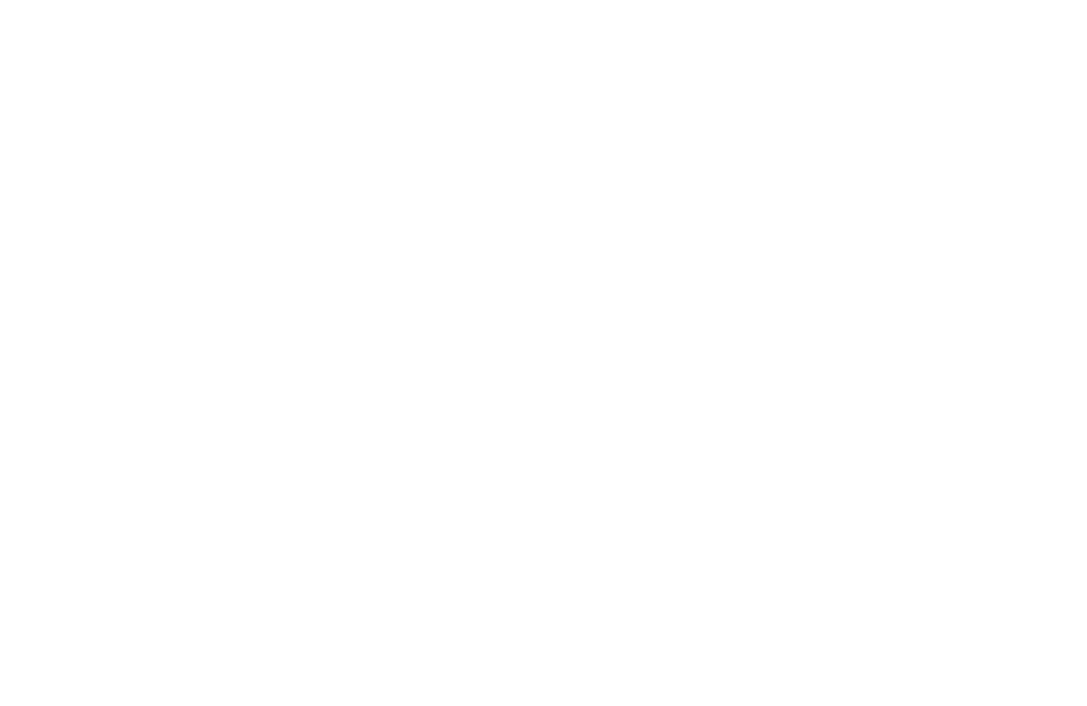
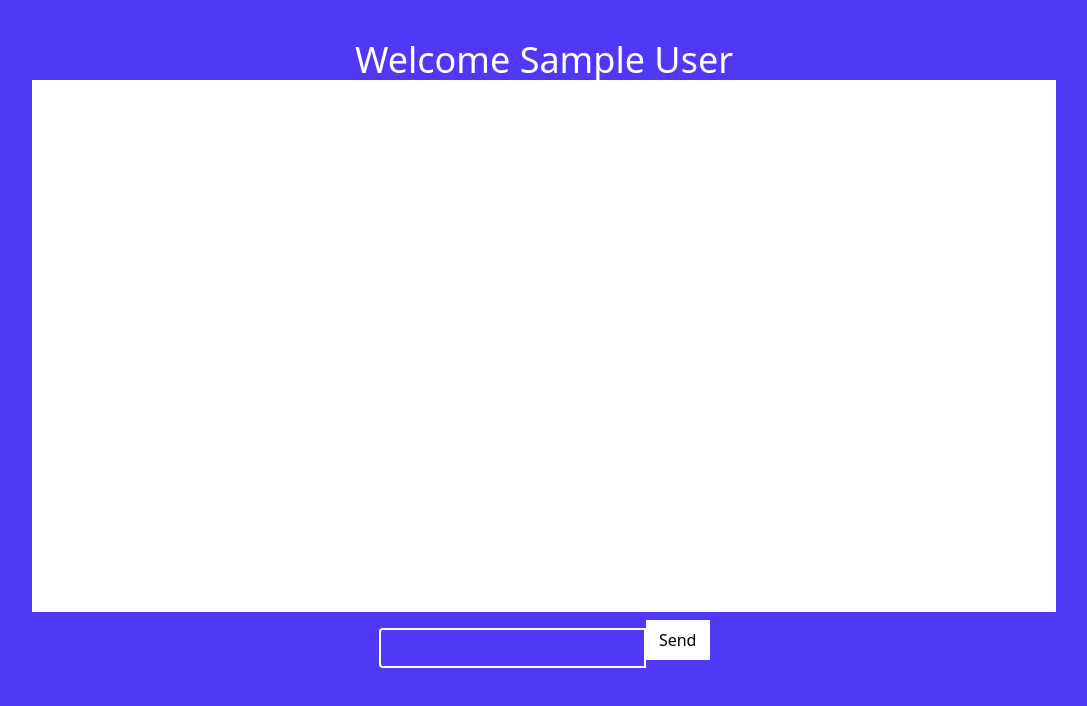
Before and after one commit to satyamdevv27/AI-language-tutor, a React app in the folder frontend/: page /chat in a window 1280 px wide. Before the commit this address had no page. Shown: the top 706 px of the page, without its empty margins (96-1183 px from the left). Built offline with nearby package versions, Linux system fonts and the light colour scheme; sample sign-in values are in the browser's storage; the HTML template or start-up script is replaced by a standard one.

Commit message:
frontend worrking with backend all good work on ui is remaining

```diff
--- a/frontend/src/App.jsx
+++ b/frontend/src/App.jsx
@@ -2,9 +2,9 @@
 import Login from "./pages/login.jsx";
 import Signup from "./pages/signup.jsx";
 import Home from "./pages/dashboard.jsx";
-
 import PrivateRoute from "./pages/protectedRoute.jsx";
 import Reset from "./pages/reset.jsx";
+import Chat from "./pages/chat.jsx";
 function App() {
   return (
     <div className="App">
@@ -21,6 +21,14 @@
           }
         />
         <Route path="/reset" element={<Reset />} />
+        <Route
+          path="/chat"
+          element={
+            <PrivateRoute>
+              <Chat />
+            </PrivateRoute>
+          }
+        />
       </Routes>
     </div>
   );
--- /dev/null
+++ b/frontend/src/pages/chat.jsx
@@ -0,0 +1,71 @@
+import { useState } from "react";
+
+function Chat() {
+  const [messages, setMessages] = useState([]);
+  const [input, setInput] = useState("");
+  const [loading, setLoading] = useState(false);
+
+  const [loggedInUser] = useState(() => {
+    const user = JSON.parse(localStorage.getItem("user"));
+    return user ? user.name : "";
+  });
+
+  const sendMessage = async () => {
+    if (!input.trim()) return;
+
+    setMessages((prev) => [...prev, { role: "user", text: input }]);
+    setLoading(true);
+
+    const res = await fetch("http://localhost:8080/api/chat", {
+      method: "POST",
+      headers: {
+        "Content-Type": "application/json",
+        Authorization: `Bearer ${localStorage.getItem("token")}`,
+      },
+      body: JSON.stringify({ message: input }),
+    });
+
+    const data = await res.json();
+
+    setMessages((prev) => [...prev, { role: "ai", text: data.reply }]);
+    setInput("");
+    setLoading(false);
+  };
+
+  return (
+    // <div>
+    //   <h2>AI Language Tutor</h2>
+
+    //   <div>
+    //     {messages.map((m, i) => (
+    //       <p key={i}>
+    //         <b>{m.role === "user" ? "You" : "AI"}:</b> {m.text}
+    //       </p>
+    //     ))}
+    //     {loading && <p>AI is typing...</p>}
+    //   </div>
+
+    //   <input
+    //     value={input}
+    //     onChange={(e) => setInput(e.target.value)}
+    //     placeholder="Type a sentence..."
+    //   />
+    //   <button onClick={sendMessage}>Send</button>
+    // </div>
+    <div className="h-screen w-full flex flex-col items-center bg-indigo-600 text-white pt-10">
+      <div className="text-4xl ">Welcome {loggedInUser}</div>
+      <div
+        className="w-[80%] h-[70%] bg-white  border-2"
+      ></div>
+      <div className="flex items-center">
+        <input
+        type="text"
+          className="w-full h-10 mt-4 te`xt-black px-2 rounded-l border-2"
+          value={input}></input>
+          <button onClick={sendMessage} className=" h-10 w-20 bg-white text-black">Send</button>
+      </div>
+    </div>
+  );
+}
+
+export default Chat;
```
